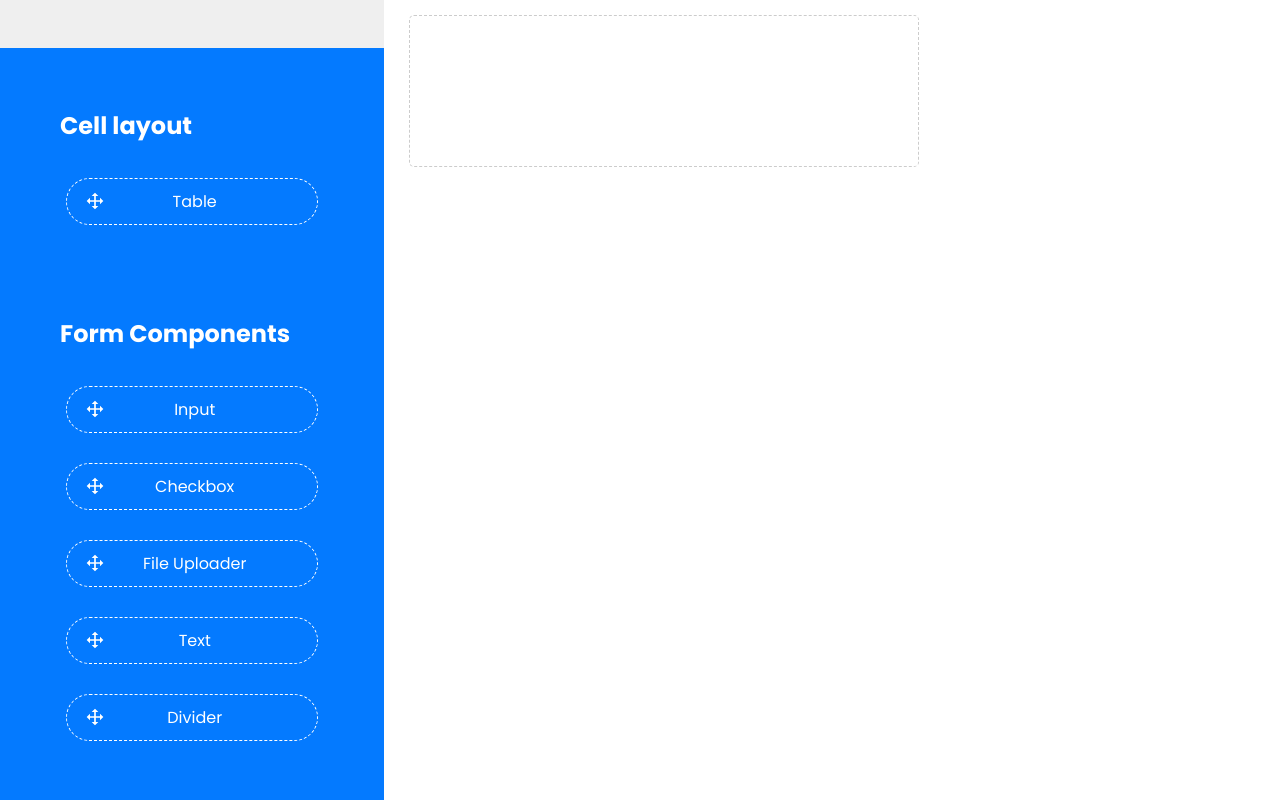
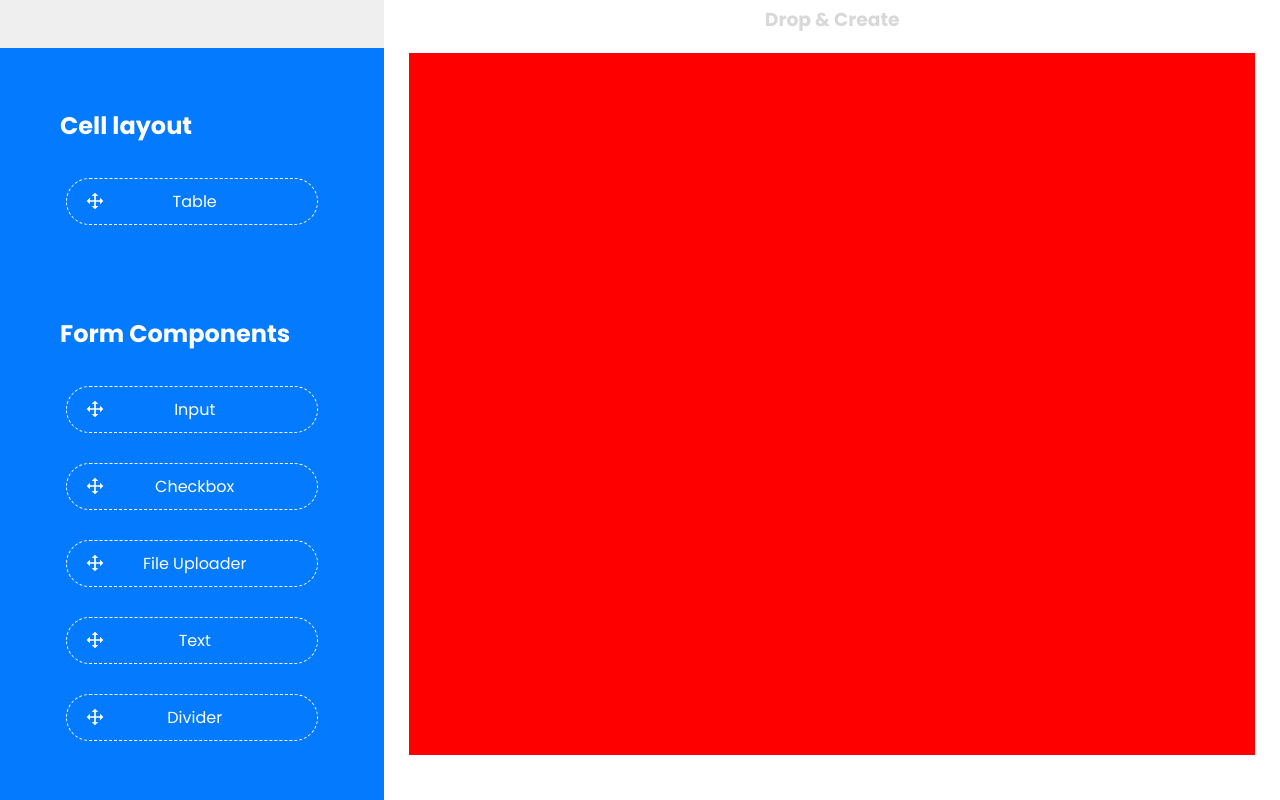
Before and after one commit to nandymandy1/makeen, a React (Vite) app in the folder frontend/: page / in a window 1280 px wide. Built offline with nearby package versions, Linux system fonts and the light colour scheme.

Commit message:
drop feature wip will tackle tables

```diff
--- a/frontend/package.json
+++ b/frontend/package.json
@@ -18,7 +18,8 @@
     "redux": "^4.2.0",
     "redux-thunk": "^2.4.2",
     "reselect": "^4.1.7",
-    "styled-components": "^5.3.6"
+    "styled-components": "^5.3.6",
+    "uuid": "^9.0.0"
   },
   "devDependencies": {
     "@redux-devtools/extension": "^3.2.3",
--- a/frontend/src/App.jsx
+++ b/frontend/src/App.jsx
@@ -2,58 +2,72 @@ import AppContainer, { AppContent, AppSidebar } from "@components/AppLayout";
 import { Heading } from "@components/Typography";
 import Widget, { WidgetContainer } from "@components/Widget";
 import styled from "styled-components";
+import { useRef, useState } from "react";
+import { v4 } from "uuid";
 
-const FormContainer = styled.div`
+const FormsContainer = styled.div`
   width: 100%;
   padding-bottom: 3rem;
   background-color: #efefef;
 `;
 
+const FormLayout = styled.div`
+  width: 100%;
+  max-height: 85%;
+  min-height: 85%;
+  overflow-y: scroll;
+  padding-bottom: 3rem;
+  background-color: red;
+`;
+
 const App = () => {
+  const elementRef = useRef(null);
+  const [formContent, setFormContent] = useState([]);
+  const handleDrag = ({ props: { type } }) => (elementRef.current = type);
+
+  const handleDrop = (e) => {
+    setFormContent([
+      ...formContent,
+      {
+        id: v4(),
+        type: elementRef.current,
+      },
+    ]);
+    elementRef.current = null;
+  };
+
   return (
     <AppContainer>
       <AppSidebar>
-        <FormContainer></FormContainer>
+        <FormsContainer></FormsContainer>
         <WidgetContainer>
           <Heading style={{ alignSelf: "start", marginLeft: "60px" }}>
             Cell layout
           </Heading>
-          <Widget onDrag={(e) => console.log(e)} title="Table" type="table" />
+          <Widget onDrag={handleDrag} title="Table" type="table" />
         </WidgetContainer>
 
         <WidgetContainer>
           <Heading style={{ alignSelf: "start", marginLeft: "60px" }}>
             Form Components
           </Heading>
-          <Widget onDrag={(e) => console.log(e)} title="Input" type="input" />
-          <Widget
-            onDrag={(e) => console.log(e)}
-            title="Checkbox"
-            type="checkbox"
-          />
-          <Widget
-            onDrag={(e) => console.log(e)}
-            title="File Uploader"
-            type="uploader"
-          />
-          <Widget onDrag={(e) => console.log(e)} title="Text" type="text" />
-          <Widget
-            onDrag={(e) => console.log(e)}
-            title="Divider"
-            type="divider"
-          />
+          <Widget onDrag={handleDrag} title="Input" type="input" />
+          <Widget onDrag={handleDrag} title="Checkbox" type="checkbox" />
+          <Widget onDrag={handleDrag} title="File Uploader" type="uploader" />
+          <Widget onDrag={handleDrag} title="Text" type="text" />
+          <Widget onDrag={handleDrag} title="Divider" type="divider" />
         </WidgetContainer>
       </AppSidebar>
       <AppContent>
-        <div
-          onDragLeave={(e) => console.log("DROP", e)}
-          style={{
-            height: 150,
-            width: "60%",
-            borderRadius: 5,
-            border: "1px dashed #ccc",
-          }}
-        />
+        <Heading
+          type="h3"
+          style={{ textAlign: "center", marginTop: -10, color: "#D8D8D8" }}
+        >
+          Drop & Create
+        </Heading>
+        <FormLayout
+          onDragLeave={(e) => handleDrop({ e, eventType: "LEAVE" })}
+        ></FormLayout>
       </AppContent>
     </AppContainer>
   );
--- a/frontend/src/components/Widget/index.jsx
+++ b/frontend/src/components/Widget/index.jsx
@@ -6,8 +6,8 @@ const WidgetContent = ({ title, onDrag = () => {}, ...props }) => {
   return (
     <div
       draggable="true"
-      onDragEnd={(e) => onDrag({ e, props, type: "END" })}
-      onDragStart={(e) => onDrag({ e, props, type: "START" })}
+      onDragEnd={(e) => onDrag({ e, props, eventType: "END" })}
+      onDragStart={(e) => onDrag({ e, props, eventType: "START" })}
       {...props}
     >
       <div className="widget-container">
```
Also changed, not shown: 1 other file (tests, documents, lock files or other folders).
